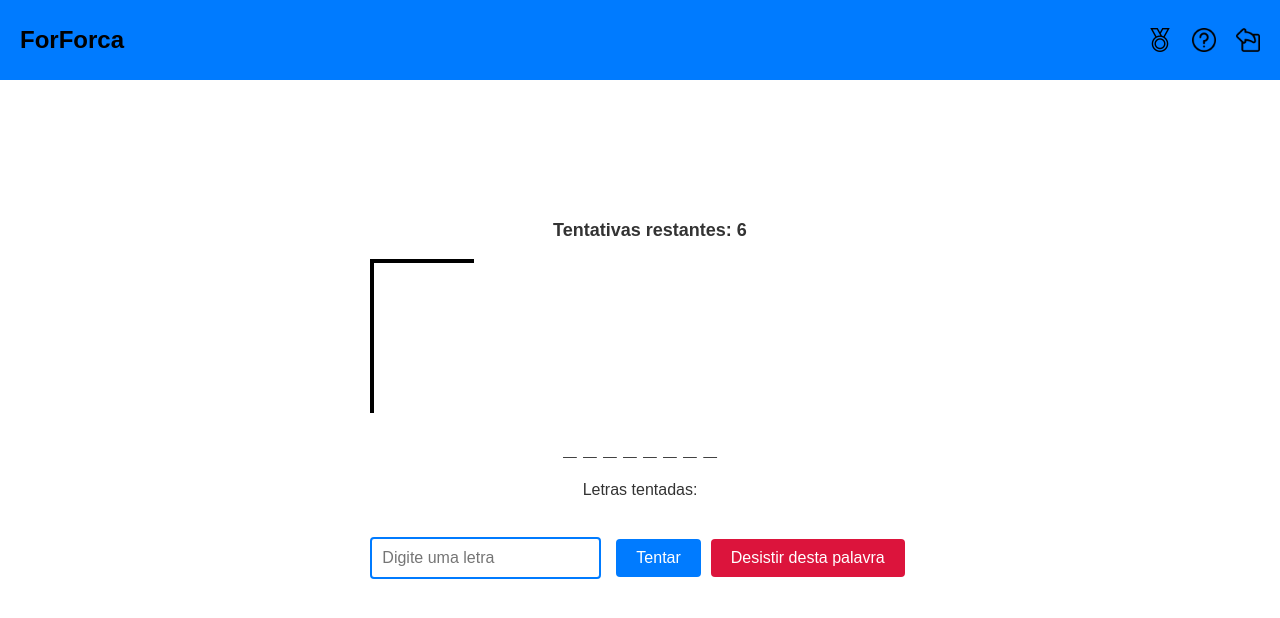
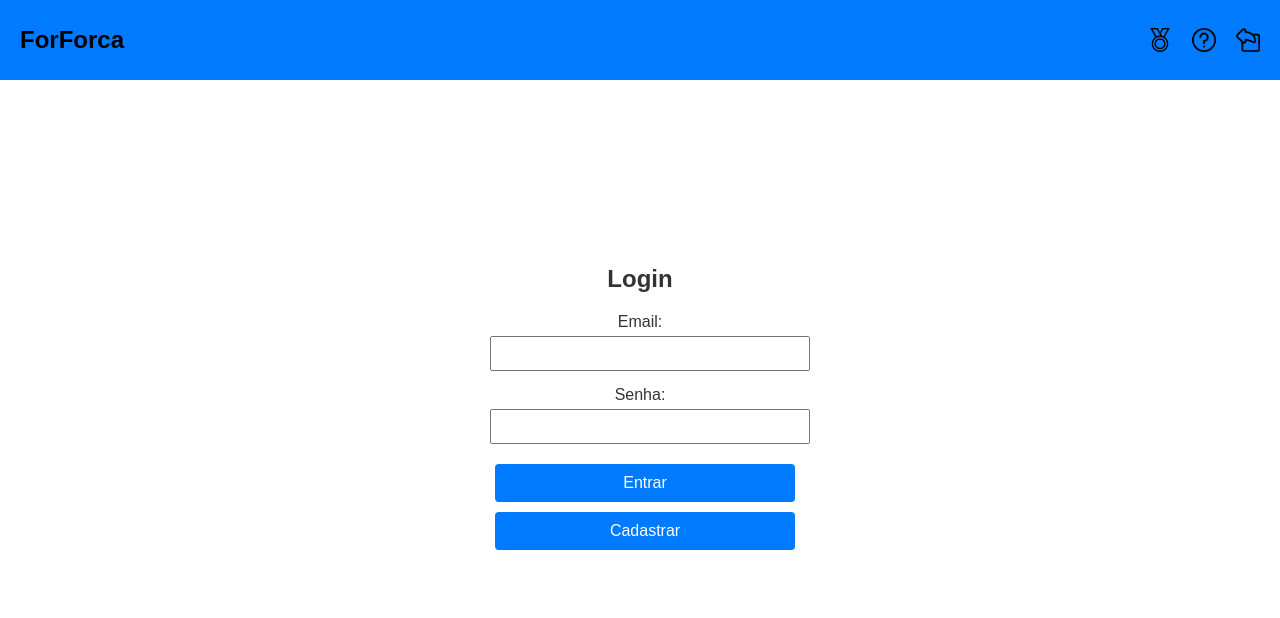
Before and after one commit to efarfus/ForForca, a React (Create React App) app: page / in a window 1280 px wide. Shown: the top 618 px of the page. Built offline with nearby package versions, Linux system fonts and the light colour scheme.

Commit message:
tela de login

```diff
--- a/src/AppRouter.js
+++ b/src/AppRouter.js
@@ -4,13 +4,15 @@ import HomePage from './paginas/HomePage';
 import NotFound from './paginas/NotFound';
 import Cadastro from "./paginas/Cadastro"
 import Ajuda from "./paginas/Ajuda"
+import Login from './paginas/Login';
 import LeaderBoard from './paginas/LeaderBoard';
 
 const AppRouter = () => {
   return (
     <Router>
       <Routes>
-        <Route path="/" element={<HomePage />} />
+        <Route path="/" element={<Login />} />
+        <Route path="/main" element={<HomePage />} />
         <Route path="/ajuda" element={<Ajuda />} />
         <Route path="/cadastro" element={<Cadastro />} />
         <Route path="/leaderboard" element={<LeaderBoard />} />
--- /dev/null
+++ b/src/paginas/Login.js
@@ -0,0 +1,52 @@
+import React, { useState } from 'react';
+import TopBar from "../components/topbar"; // Importando o componente TopBar
+
+
+const Login = () => {
+  const [email, setEmail] = useState('');
+  const [password, setPassword] = useState('');
+
+  const handleSubmit = (e) => {
+    e.preventDefault();
+    // Aqui você pode adicionar a lógica de autenticação
+    console.log('Email:', email);
+    console.log('Password:', password);
+  };
+
+  return (
+    <div style={{ display: 'flex', justifyContent: 'center', alignItems: 'center', height: '100vh' }}>
+                <TopBar /> {/* Adicionando a TopBar */}
+
+      <form onSubmit={handleSubmit} style={{ width: '300px', textAlign: 'center' }}>
+
+        <h2>Login</h2>
+        <div style={{ marginBottom: '15px' }}>
+          <label htmlFor="email">Email:</label>
+          <input
+            type="email"
+            id="email"
+            value={email}
+            onChange={(e) => setEmail(e.target.value)}
+            required
+            style={{ width: '100%', padding: '8px', marginTop: '5px' }}
+          />
+        </div>
+        <div style={{ marginBottom: '15px' }}>
+          <label htmlFor="password">Senha:</label>
+          <input
+            type="password"
+            id="password"
+            value={password}
+            onChange={(e) => setPassword(e.target.value)}
+            required
+            style={{ width: '100%', padding: '8px', marginTop: '5px' }}
+          />
+        </div>
+        <button type="submit" style={{ width: '100%', padding: '10px', fontSize: '16px' }}>Entrar</button>
+        <button type="button" style={{ width: '100%', padding: '10px', fontSize: '16px' }} onClick={() => alert('Ir para a página de cadastro')}>Cadastrar</button>
+        </form>
+    </div>
+  );
+};
+
+export default Login;
```
